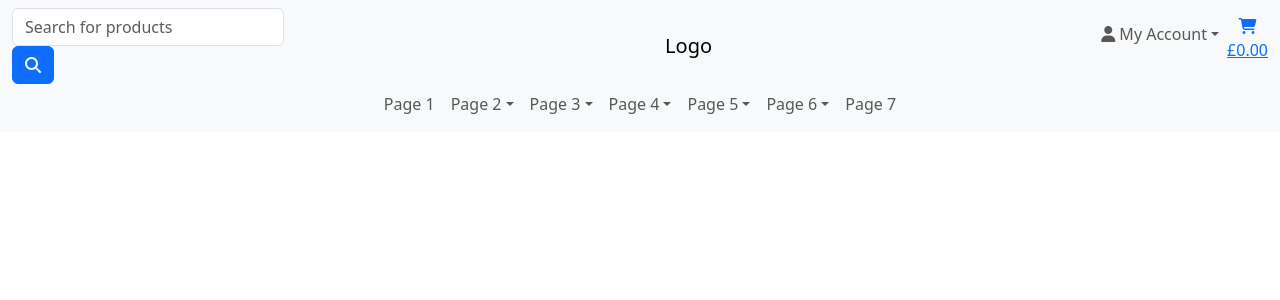
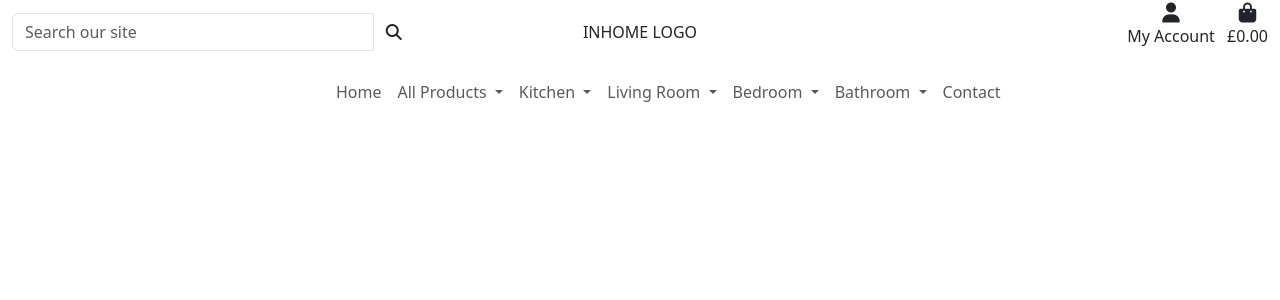
Before and after one commit to danielanthonycollins/in-home, a Django app: template templates/base.html in a window 1280 px wide. Shown: the top 300 px of the page. Run offline with Django 3.2, Linux system fonts and the light colour scheme; the template is opened without the code that fills it, so the values that code supplies are empty; some libraries are stand-ins or nearby versions.

Commit message:
Restructure header in base.html and add main nav and mobile top header

```diff
--- a/in_home/urls.py
+++ b/in_home/urls.py
@@ -15,9 +15,11 @@ Including another URLconf
 """
 from django.contrib import admin
 from django.urls import path, include
+from django.conf import settings
+from django.conf.urls.static import static
 
 urlpatterns = [
     path('admin/', admin.site.urls),
     path('accounts/', include('allauth.urls')),
     path('', include('home.urls')),
-]
+] + static(settings.MEDIA_URL, document_root=settings.MEDIA_ROOT)
--- a/static/css/base.css
+++ /dev/null
@@ -1,52 +0,0 @@
-/* Navbar */
-
-.navbar-custom {
-    flex-direction: column;
-}
-
-.navbar-row {
-    display: flex;
-    align-items: center;
-    justify-content: space-between;
-    width: 100%;
-}
-
-.search-bar {
-    flex: 0 0 200px;
-    margin-right: 15px;
-}
-
-.navbar-brand {
-    text-align: center;
-    margin: auto;
-    width: fit-content;
-}
-
-.nav-icons {
-    display: flex;
-    gap: 15px;
-}
-
-.navbar-toggler {
-    border: none;
-}
-
-@media (max-width: 992px) {
-    .navbar-collapse {
-        text-align: center;
-    }
-
-    .navbar-nav {
-        flex-direction: column;
-        width: 100%;
-    }
-
-    .navbar-nav .nav-item {
-        width: 100%;
-    }
-
-    .search-bar {
-        width: 100%;
-        margin: 10px 0;
-    }
-}
--- a/templates/base.html
+++ b/templates/base.html
@@ -39,28 +39,37 @@
 </head>
 
 <body>
-    <header>
-        <!-- Navbar -->
-        <nav class="navbar navbar-expand-lg navbar-light bg-light">
-            <div class="container-fluid navbar-custom">
-                <div class="navbar-row">
-                    <button class="navbar-toggler" type="button" data-bs-toggle="collapse" data-bs-target="#navbarNav"
-                        aria-controls="navbarNav" aria-expanded="false" aria-label="Toggle navigation">
-                        <span class="navbar-toggler-icon"></span>
+    <header class="container-fluid">
+        <div id="topnav" class="row d-none d-lg-flex">
+            <div class="col-12 col-lg-4 my-auto text-lg-start">
+                <form method="GET" action="">
+                    <div class="input-group w-100">
+                        <input class="form-control" type="text" name="q" placeholder="Search our site">
+                        <div class="input-group-append">
+                            <button class="form-control btn btn-black" type="submit">
+                                <span class="icon">
+                                    <i class="fas fa-search"></i>
+                                </span>
                             </button>
-                    <form method="GET" action="">
-                        <input class="form-control search-bar d-none d-lg-block" type="text" name="q"
-                            placeholder="Search for products" aria-label="Search">
-                        <button type="submit" class="btn btn-primary submit-btn"><i
-                                class="fa-solid fa-search"></i></button>
+                        </div>
+                    </div>
                 </form>
-                    <a class="navbar-brand" href="{% url 'home' %}">Logo</a>
-                    <div class="nav-icons">
-                        <ul class="navbar-nav">
-                            <li class="nav-item dropdown">
-                                <a class="nav-link dropdown-toggle" href="#" role="button" data-bs-toggle="dropdown"
-                                    aria-expanded="false"><i class="fa-solid fa-user"></i> My Account</a>
-                                <ul class="dropdown-menu">
+            </div>
+            <div class="col-12 col-lg-4 my-auto text-lg-center">
+                <a href="{% url 'home' %}" class="nav-link">
+                    INHOME LOGO
+                </a>
+            </div>
+            <div class="col-12 col-lg-4 my-auto">
+                <ul class="list-inline text-center text-lg-end my-0">
+                    <li class="nav-item list-inline-item dropdown">
+                        <a class="nav-link" href="#" id="user-options" role="button" data-bs-toggle="dropdown" aria-expanded="false">
+                            <div class="text-center">
+                                <div><i class="fas fa-user fa-lg"></i></div>
+                                <p>My Account</p>
+                            </div>
+                        </a>
+                        <ul class="dropdown-menu" aria-labelledby="user-options">
                             {% if request.user.is_authenticated %}
                                 {% if request.user.is_superuser %}
                                     <li><a class="dropdown-item" href="#">Product Management</a></li>
@@ -73,9 +82,10 @@
                             {% endif %}
                         </ul>
                       </li>
-                            <li class="nav-item text-center">
-                                <a href="#">
-                                    <i class="fa-solid fa-cart-shopping"></i>
+                    <li class="list-inline-item">
+                        <a href="" class="nav-link">
+                            <div class="text-center">
+                                <div><i class="fas fa-shopping-bag fa-lg"></i></div>
                                 <p>
                                     {% if grand_total %}
                                         £{{ grand_total|floatformat:2 }}
@@ -83,60 +93,21 @@
                                         £0.00
                                     {% endif %}
                                 </p>
+                            </div>
                         </a>
                     </li>
                 </ul>
             </div>
         </div>
-                <div class="collapse navbar-collapse" id="navbarNav">
-                    <ul class="navbar-nav mx-auto">
-                        <li class="nav-item">
-                            <a class="nav-link" href="#">Page 1</a>
-                        </li>
-                        <li class="nav-item dropdown">
-                            <a class="nav-link dropdown-toggle" href="#" role="button" data-bs-toggle="dropdown"
-                                aria-expanded="false">Page 2</a>
-                            <ul class="dropdown-menu">
-                                <li><a class="dropdown-item" href="#">TBC</a></li>
-                            </ul>
-                        </li>
-                        <li class="nav-item dropdown">
-                            <a class="nav-link dropdown-toggle" href="#" role="button" data-bs-toggle="dropdown"
-                                aria-expanded="false">Page 3</a>
-                            <ul class="dropdown-menu">
-                                <li><a class="dropdown-item" href="#">TBC</a></li>
-                            </ul>
-                        </li>
-                        <li class="nav-item dropdown">
-                            <a class="nav-link dropdown-toggle" href="#" role="button" data-bs-toggle="dropdown"
-                                aria-expanded="false">Page 4</a>
-                            <ul class="dropdown-menu">
-                                <li><a class="dropdown-item" href="#">TBC</a></li>
-                            </ul>
-                        </li>
-                        <li class="nav-item dropdown">
-                            <a class="nav-link dropdown-toggle" href="#" role="button" data-bs-toggle="dropdown"
-                                aria-expanded="false">Page 5</a>
-                            <ul class="dropdown-menu">
-                                <li><a class="dropdown-item" href="#">TBC</a></li>
-                            </ul>
-                        </li>
-                        <li class="nav-item dropdown">
-                            <a class="nav-link dropdown-toggle" href="#" role="button" data-bs-toggle="dropdown"
-                                aria-expanded="false">Page 6</a>
-                            <ul class="dropdown-menu">
-                                <li><a class="dropdown-item" href="#">TBC</a></li>
-                            </ul>
-                        </li>
-                        <li class="nav-item">
-                            <a class="nav-link" href="#">Page 7</a>
-                        </li>
-                    </ul>
-                    <input class="form-control search-bar d-lg-none" type="search" placeholder="Search"
-                        aria-label="Search">
+        <div class="row">
+            <nav class="navbar navbar-expand-lg w-100">
+                <button class="navbar-toggler" type="button" data-bs-toggle="collapse" data-bs-target="#main-nav" aria-controls="main-nav" aria-expanded="false" aria-label="Toggle navigation">
+                    <span class="navbar-toggler-icon"></span>
+                  </button>
+                {% include 'includes/mobile-top-header.html' %}
+                {% include 'includes/main-nav.html' %}
+            </nav>
         </div>
-            </div>
-        </nav>
     </header>
 
     {% if messages %}
--- /dev/null
+++ b/templates/includes/main-nav.html
@@ -0,0 +1,75 @@
+<div class="collapse navbar-collapse" id="main-nav">
+    <ul class="navbar-nav w-auto mx-auto">
+        <li class="nav-item">
+            <a class="nav-link mr-5" href="{% url 'home' %}">Home</a>
+        </li>
+
+        <li class="nav-item dropdown">
+            <a class="nav-link dropdown-toggle mr-5" href="#" id="all-products-link" role="button"
+                data-bs-toggle="dropdown" aria-expanded="false">
+                All Products
+            </a>
+            <div class="dropdown-menu" aria-labelledby="all-products-link">
+                <a href="#" class="dropdown-item">By Price</a>
+                <a href="#" class="dropdown-item">By Rating</a>
+                <a href="#" class="dropdown-item">By Category</a>
+                <a href="#" class="dropdown-item">All Products</a>
+            </div>
+        </li>
+
+        <li class="nav-item dropdown">
+            <a class="nav-link dropdown-toggle mr-5" href="#" id="kitchen-link" role="button"
+                data-bs-toggle="dropdown" aria-expanded="false">
+                Kitchen
+            </a>
+            <div class="dropdown-menu" aria-labelledby="kitchen-link">
+                <a href="#" class="dropdown-item">Cooking</a>
+                <a href="#" class="dropdown-item">Kettles</a>
+                <a href="#" class="dropdown-item">Cutlery</a>
+                <a href="#" class="dropdown-item">Shop full range</a>
+            </div>
+        </li>
+
+        <li class="nav-item dropdown">
+            <a class="nav-link dropdown-toggle mr-5" href="#" id="living-room-link" role="button"
+                data-bs-toggle="dropdown" aria-expanded="false">
+                Living Room
+            </a>
+            <div class="dropdown-menu" aria-labelledby="living-room-link">
+                <a href="#" class="dropdown-item">Chairs</a>
+                <a href="#" class="dropdown-item">Televisions</a>
+                <a href="#" class="dropdown-item">Tables</a>
+                <a href="#" class="dropdown-item">Shop full range</a>
+            </div>
+        </li>
+
+        <li class="nav-item dropdown">
+            <a class="nav-link dropdown-toggle mr-5" href="#" id="bedroom-link" role="button"
+                data-bs-toggle="dropdown" aria-expanded="false">
+                Bedroom
+            </a>
+            <div class="dropdown-menu" aria-labelledby="bedroom-link">
+                <a href="#" class="dropdown-item">Sheets</a>
+                <a href="#" class="dropdown-item">Wardrobes</a>
+                <a href="#" class="dropdown-item">Pillows</a>
+                <a href="#" class="dropdown-item">Shop full range</a>
+            </div>
+        </li>
+
+        <li class="nav-item dropdown">
+            <a class="nav-link dropdown-toggle mr-5" href="#" id="bathroom-link" role="button"
+                data-bs-toggle="dropdown" aria-expanded="false">
+                Bathroom
+            </a>
+            <div class="dropdown-menu" aria-labelledby="bathroom-link">
+                <a href="#" class="dropdown-item">Towels</a>
+                <a href="#" class="dropdown-item">Mirrors</a>
+                <a href="#" class="dropdown-item">Accessories</a>
+                <a href="#" class="dropdown-item">Shop full range</a>
+            </div>
+        </li>
+
+        <li class="nav-item">
+            <a class="nav-link" href="">Contact</a>
+        </li>
+</div>
--- /dev/null
+++ b/templates/includes/mobile-top-header.html
@@ -0,0 +1,58 @@
+<ul>
+    <li class="list-inline-item">
+        <a class="nav-link d-block d-lg-none" href="#" id="mobile-search" role="button" data-bs-toggle="dropdown" aria-expanded="false">
+            <div class="text-center">
+                <div><i class="fas fa-search fa-lg"></i></div>
+                <p class="my-0">Search</p>
+            </div>
+        </a>
+        <div class="dropdown-menu border-0 w-100 p-3 rounded-0 my-0" aria-labelledby="mobile-search">
+            <form class="form" method="GET" action="">
+                <div class="input-group w-100">
+                    <input class="form-control rounded-0" type="text" name="q" placeholder="Search our site">
+                    <div class="input-group-append">
+                        <button class="form-control btn btn-black rounded-0" type="submit">
+                            <span class="icon">
+                                <i class="fas fa-search"></i>
+                            </span>
+                        </button>
+                    </div>
+                </div>
+            </form>
+        </div>
+    </li>
+    <li class="list-inline-item dropdown">
+        <a class="nav-link d-block d-lg-none" href="#" id="user-options" role="button" data-bs-toggle="dropdown" aria-expanded="false">
+            <div class="text-center">
+                <div><i class="fas fa-user fa-lg"></i></div>
+                <p class="my-0">My Account</p>
+            </div>
+        </a>
+        <div class="dropdown-menu border-0" aria-labelledby="user-options">
+            {% if request.user.is_authenticated %}
+                {% if request.user.is_superuser %}
+                    <a href="" class="dropdown-item">Product Management</a>
+                {% endif %}
+                <a href="" class="dropdown-item">My Profile</a>
+                <a href="{% url 'account_logout' %}" class="dropdown-item">Logout</a>
+            {% else %}
+                <a href="{% url 'account_signup' %}" class="dropdown-item">Register</a>
+                <a href="{% url 'account_login' %}" class="dropdown-item">Login</a>
+            {% endif %}
+        </div>
+    </li>
+    <li class="list-inline-item">
+        <a class="nav-link d-block d-lg-none" href="">
+            <div class="text-center">
+                <div><i class="fas fa-shopping-bag fa-lg"></i></div>
+                <p class="my-0">
+                    {% if grand_total %}
+                        £{{ grand_total|floatformat:2 }}
+                    {% else %}
+                        £0.00
+                    {% endif %}
+                </p>
+            </div>
+        </a>
+      </li>
+</ul>
```
Lines whose indentation alone changed are shown as unchanged.
